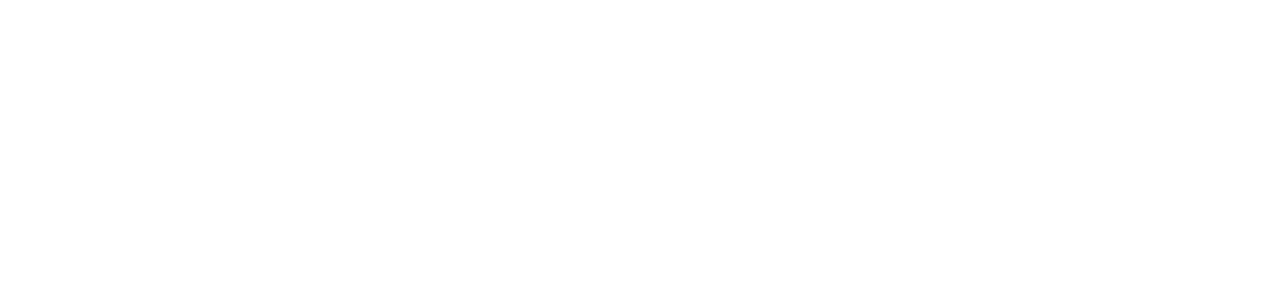
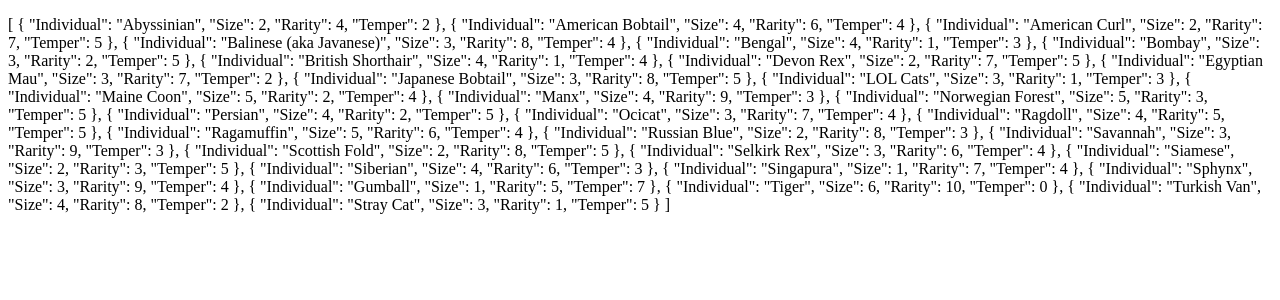
Before and after one commit to MrJamieRyan/Top_Trumps_Javascript_Game, a Vue app in the folder client/: page / in a window 1280 px wide. Shown: the top 300 px of the page. Built offline with nearby package versions, Linux system fonts and the light colour scheme.

Commit message:
Cards sent to controller

```diff
--- a/client/src/App.vue
+++ b/client/src/App.vue
@@ -1,10 +1,15 @@
-<template></template>
+<template>
+  <controller :cards="cards" />
+</template>
 
 <script>
 import Controller from "./components/Controller.vue"
 import {eventBus} from "./main.js"
 export default {
   name: "app",
+  components: {
+    "controller": Controller
+  },
   data() {
     return {
       cards:
--- a/client/src/components/Controller.vue
+++ b/client/src/components/Controller.vue
@@ -1,13 +1,19 @@
 <template>
-
+<div>
+ <p>{{cards}}</p>
+</div>
 </template>
 
 <script>
+import { eventBus } from "../main.js";
+import PlayerOne from "./PlayerOne.vue";
+import PlayerTwo from "./PlayerTwo.vue";
 export default {
-
-}
+  name: "controller",
+  props: ["cards"],
+  components: { "player-one": PlayerOne, "player-two": PlayerTwo }
+};
 </script>
 
 <style>
-
 </style>
--- a/client/src/components/PlayerOne.vue
+++ b/client/src/components/PlayerOne.vue
@@ -3,6 +3,7 @@
 </template>
 
 <script>
+import {eventBus} from "../main.js"
 export default {
 
 }
--- a/client/src/components/PlayerTwo.vue
+++ b/client/src/components/PlayerTwo.vue
@@ -3,6 +3,7 @@
 </template>
 
 <script>
+import {eventBus} from "../main.js"
 export default {
 
 }
```
